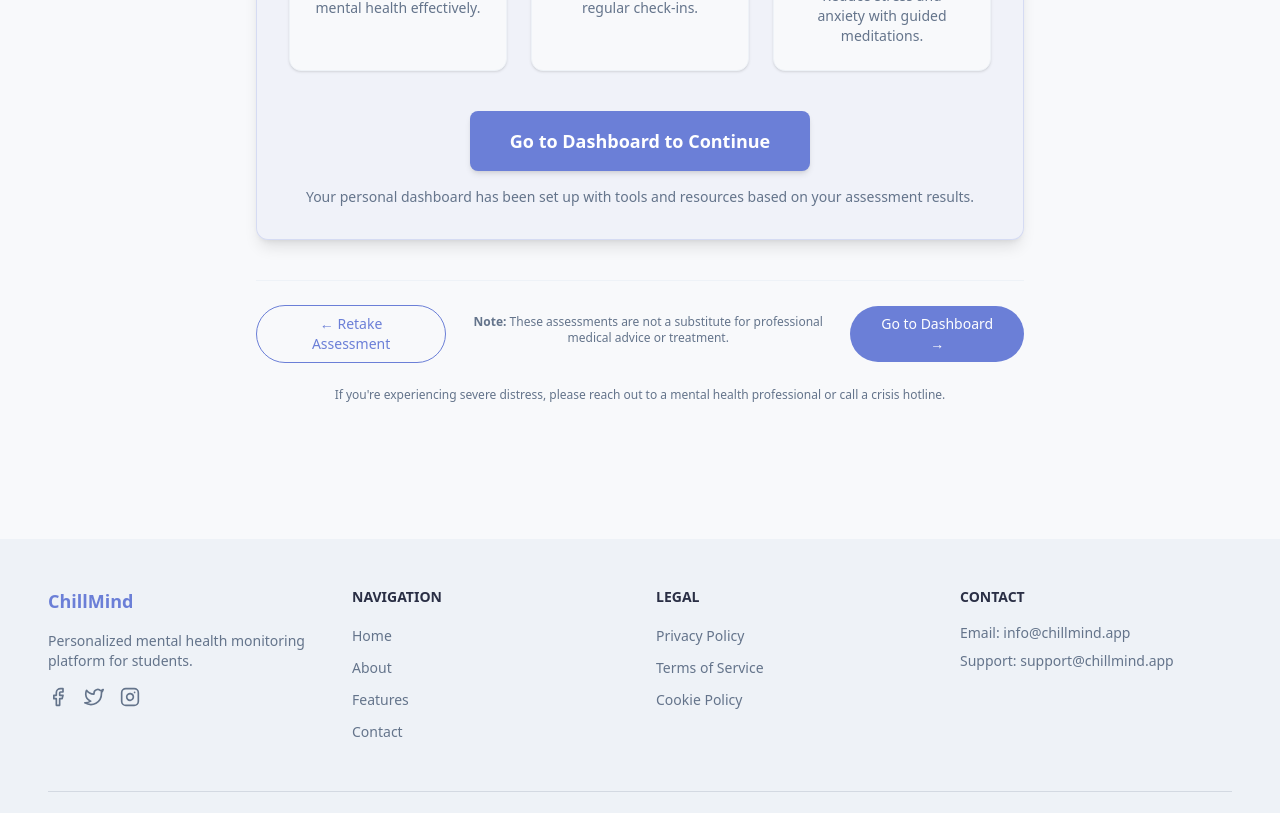
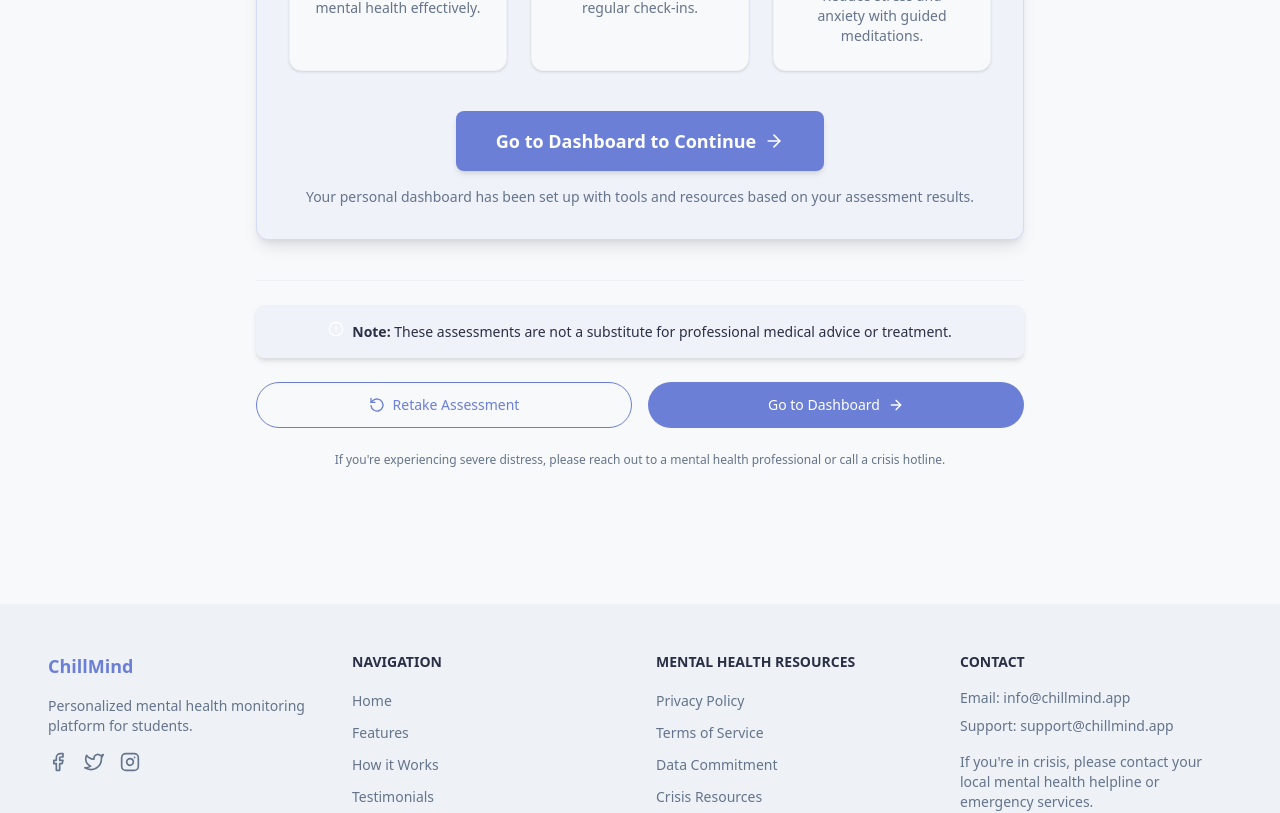
Before and after one commit to KrisnaSantosa15/chillmind-webapp, a Next.js app: page /onboarding/results in a window 1280 px wide. Shown: the part 1740-2553 px from the top of the page. Built offline with nearby package versions, Linux system fonts and the light colour scheme.

Commit message:
fix:enhance ux,loading button,layout,navigation

```diff
--- a/src/app/onboarding/demographics/page.tsx
+++ b/src/app/onboarding/demographics/page.tsx
@@ -380,8 +380,11 @@ export default function DemographicsPage() {
                     Previous
                   </Button>
                 </Link>
-                <Button variant="primary" type="submit" disabled={loading} isLoading={loading}>
+                <Button variant="primary" type="submit" disabled={loading} isLoading={loading} className='md:inline-block hidden'>
                   Continue to Depression Assessment
+                </Button>
+                <Button variant="primary" type="submit" disabled={loading} isLoading={loading} className='md:hidden '>
+                  Continue
                 </Button>
               </div>
             </form>
--- a/src/app/onboarding/gad7/page.tsx
+++ b/src/app/onboarding/gad7/page.tsx
@@ -232,7 +232,7 @@ export default function GAD7Page() {
                   className={!validated || loading ? "opacity-70 cursor-not-allowed" : ""}
                   isLoading={loading}
                 >
-                  Continue to Stress Assessment
+                  Continue
                 </Button>
               </div>
             </form>
--- a/src/app/onboarding/phq9/page.tsx
+++ b/src/app/onboarding/phq9/page.tsx
@@ -235,7 +235,7 @@ export default function PHQ9Page() {
                   className={!validated || loading ? "opacity-70 cursor-not-allowed" : ""}
                   isLoading={loading}
                 >
-                  Continue to Anxiety Assessment
+                  Continue
                 </Button>
               </div>
             </form>
--- a/src/app/onboarding/results/page.tsx
+++ b/src/app/onboarding/results/page.tsx
@@ -23,6 +23,37 @@ export default function ResultsPage() {
   const [demographics, setDemographics] = useState<DemographicData | null>(null);
   const [loaded, setLoaded] = useState(false);
   const [error, setError] = useState<string | null>(null);
+  const [loading, setLoading] = useState(false);
+
+  useEffect(() => {
+    // Scroll to current step in mobile view
+    const scrollToCurrentStep = () => {
+      const scrollContainer = document.getElementById("stepsScrollContainer");
+      const currentStep = document.getElementById("currentStep");
+
+      if (scrollContainer && currentStep) {
+        // Calculate the scroll position to center the current step
+        const containerWidth = scrollContainer.clientWidth;
+        const currentStepLeft = currentStep.offsetLeft;
+        const currentStepWidth = currentStep.clientWidth;
+        const scrollPosition = currentStepLeft - (containerWidth / 2) + (currentStepWidth / 2);
+
+        // Scroll to position with smooth behavior
+        scrollContainer.scrollTo({
+          left: scrollPosition,
+          behavior: "smooth"
+        });
+      }
+    };
+
+    // Execute after a small delay to ensure elements are rendered
+    const timeoutId = setTimeout(() => {
+      scrollToCurrentStep();
+    }, 100);
+
+    // Clean up timeout
+    return () => clearTimeout(timeoutId);
+  }, [loaded]); // Re-run when loaded state changes
 
   useEffect(() => {
     // Moved fallbackToTraditionalScoring inside useEffect to avoid recreating it on every render
@@ -220,6 +251,7 @@ export default function ResultsPage() {
     // Redirect to dashboard after all assessments
     // In a real app, this would first check if the user is logged in
     // and redirect to auth/register if they aren't
+    setLoading(true);
     router.push('/dashboard');
   };
 
@@ -466,11 +498,12 @@ export default function ResultsPage() {
 
               {/* Current step highlight card */}
               <div className="relative mb-2">
-                <div className="overflow-x-auto pb-3 scrollbar-hide">
+                <div className="overflow-x-auto pb-3 scrollbar-hide" id="stepsScrollContainer">
                   <div className="flex gap-2 w-max px-2">
                     {['Introduction', 'Demographics', 'Depression', 'Anxiety', 'Stress', 'Results'].map((step, index) => (
                       <div
                         key={index}
+                        id={index === 5 ? "currentStep" : `step-${index}`}
                         className={`flex items-center px-4 py-2 rounded-lg border transition-all ${
                           index === 5
                             ? 'bg-primary text-white border-primary min-w-[90px] scale-105 shadow-md'
@@ -498,7 +531,8 @@ export default function ResultsPage() {
               {/* Helper text */}
               <p className="text-[10px] text-center text-muted-foreground">
                 <span className="inline-flex items-center">
-                  <svg xmlns="http://www.w3.org/2000/svg" className="h-3 w-3 mr-1" fill="none" viewBox="0 0 24 24" stroke="currentColor">
+                  <svg xmlns="http://www.w3.org/2000/svg" className="h-3 w-3 mr-1" fill="none" viewBox="0 0 24 24" stroke="currentColor" strokeWidth="2" strokeLinecap="round" strokeLinejoin="round">
+                    <path d="M17 8l4 4m0 0l-4 4m4-4H3"></path>
                     <path strokeLinecap="round" strokeLinejoin="round" strokeWidth={2} d="M9 5l7 7-7 7" />
                   </svg>
                   Swipe to see all steps
@@ -842,26 +876,59 @@ export default function ResultsPage() {
             </div>
 
             <div className="text-center">
-              <button onClick={handleContinue} className="bg-primary hover:bg-primary/90 text-white font-semibold py-4 px-10 rounded-lg transition-colors text-lg shadow-md">
+              <button onClick={handleContinue} className="bg-primary hover:bg-primary/90 text-white font-semibold py-4 px-10 rounded-lg transition-colors text-lg shadow-md flex items-center mx-auto">
                 Go to Dashboard to Continue
+                <svg xmlns="http://www.w3.org/2000/svg" width="20" height="20" viewBox="0 0 24 24" fill="none" stroke="currentColor" strokeWidth="2" strokeLinecap="round" strokeLinejoin="round" className="ml-2">
+                  <path d="M5 12h14"></path>
+                  <path d="m12 5 7 7-7 7"></path>
+                </svg>
               </button>
               <p className="text-sm text-muted-foreground mt-4">Your personal dashboard has been set up with tools and resources based on your assessment results.</p>
             </div>
           </div>
 
-          {/* Footer Navigation - Styled better */}
+          {/* Footer Navigation - Redesigned for better mobile experience */}
           <div className="border-t border-muted pt-6 pb-10 mt-6">
-            <div className="flex justify-between items-center">
-              <Button variant="outline" onClick={handleRetakeAssessment} className="px-6 py-2 text-sm">
-                ← Retake Assessment
+            {/* Medical advice disclaimer card - improved contrast for light mode */}
+            <div className="bg-primary/5  rounded-lg p-4 mb-6 shadow-md">
+              <p className="text-center text-sm  font-medium">
+                <span className="inline-flex items-center justify-center mr-2">
+                  <svg xmlns="http://www.w3.org/2000/svg" width="16" height="16" viewBox="0 0 24 24" fill="none" stroke="currentColor" strokeWidth="2" strokeLinecap="round" strokeLinejoin="round" className="text-white">
+                    <circle cx="12" cy="12" r="10"></circle>
+                    <line x1="12" y1="8" x2="12" y2="12"></line>
+                    <line x1="12" y1="16" x2="12.01" y2="16"></line>
+                  </svg>
+                </span>
+                <strong>Note:</strong> These assessments are not a substitute for professional medical advice or treatment.
+              </p>
+            </div>
+
+            {/* Action buttons - stacked on mobile, side by side on larger screens */}
+            <div className="grid grid-cols-1 md:grid-cols-2 gap-4">
+              <Button
+                variant="outline"
+                onClick={handleRetakeAssessment}
+                className="flex items-center justify-center py-3 px-4 text-sm order-2 md:order-1"
+              >
+                <svg xmlns="http://www.w3.org/2000/svg" width="16" height="16" viewBox="0 0 24 24" fill="none" stroke="currentColor" strokeWidth="2" strokeLinecap="round" strokeLinejoin="round" className="mr-2">
+                  <path d="M3 2v6h6"></path>
+                  <path d="M3 13a9 9 0 1 0 3-7.7L3 8"></path>
+                </svg>
+                Retake Assessment
               </Button>
-              <div className="flex flex-col items-center mx-4 flex-grow">
-                <p className="text-xs text-muted-foreground mb-2 text-center max-w-sm">
-                  <strong>Note:</strong> These assessments are not a substitute for professional medical advice or treatment.
-                </p>
-              </div>
-              <Button variant="primary" onClick={handleContinue} className="px-6 py-2 text-sm">
-                Go to Dashboard →
+
+              <Button
+                variant="primary"
+                onClick={handleContinue}
+                disabled={loading}
+                isLoading={loading}
+                className="flex items-center justify-center py-3 px-4 text-sm order-1 md:order-2"
+              >
+                Go to Dashboard
+                <svg xmlns="http://www.w3.org/2000/svg" width="16" height="16" viewBox="0 0 24 24" fill="none" stroke="currentColor" strokeWidth="2" strokeLinecap="round" strokeLinejoin="round" className="ml-2">
+                  <path d="M5 12h14"></path>
+                  <path d="m12 5 7 7-7 7"></path>
+                </svg>
               </Button>
             </div>
 
--- a/src/app/page.tsx
+++ b/src/app/page.tsx
@@ -40,7 +40,7 @@ export default function Home() {
                     Begin Your Journey
                   </Button>
                 </Link>
-                <Link href="/features">
+                <Link href="#features">
                   <Button variant="outline" size="lg">
                     Learn More
                   </Button>
--- a/src/components/layout/Footer.tsx
+++ b/src/components/layout/Footer.tsx
@@ -34,19 +34,23 @@ const Footer: React.FC = () => {
         <div>
           <h4 className="text-sm font-bold uppercase text-foreground mb-4">Navigation</h4>
           <ul className="space-y-2">
-            <li><Link href="/" className="text-sm text-muted-foreground hover:text-primary">Home</Link></li>
-            <li><Link href="/about" className="text-sm text-muted-foreground hover:text-primary">About</Link></li>
-            <li><Link href="/features" className="text-sm text-muted-foreground hover:text-primary">Features</Link></li>
-            <li><Link href="/contact" className="text-sm text-muted-foreground hover:text-primary">Contact</Link></li>
+            <li><a href="#hero" className="text-sm text-muted-foreground hover:text-primary">Home</a></li>
+            <li><a href="#features" className="text-sm text-muted-foreground hover:text-primary">Features</a></li>
+            <li><a href="#how-it-works" className="text-sm text-muted-foreground hover:text-primary">How it Works</a></li>
+            <li><a href="#testimonials" className="text-sm text-muted-foreground hover:text-primary">Testimonials</a></li>
+            <li><a href="#tips" className="text-sm text-muted-foreground hover:text-primary">Wellness Tips</a></li>
+            <li><a href="#faq" className="text-sm text-muted-foreground hover:text-primary">FAQ</a></li>
           </ul>
         </div>
 
         <div>
-          <h4 className="text-sm font-bold uppercase text-foreground mb-4">Legal</h4>
+          <h4 className="text-sm font-bold uppercase text-foreground mb-4">Mental Health Resources</h4>
           <ul className="space-y-2">
             <li><Link href="/privacy" className="text-sm text-muted-foreground hover:text-primary">Privacy Policy</Link></li>
             <li><Link href="/terms" className="text-sm text-muted-foreground hover:text-primary">Terms of Service</Link></li>
-            <li><Link href="/cookies" className="text-sm text-muted-foreground hover:text-primary">Cookie Policy</Link></li>
+            <li><Link href="/data-commitment" className="text-sm text-muted-foreground hover:text-primary">Data Commitment</Link></li>
+            <li><Link href="/crisis-resources" className="text-sm text-muted-foreground hover:text-primary">Crisis Resources</Link></li>
+            <li><Link href="/accessibility" className="text-sm text-muted-foreground hover:text-primary">Accessibility</Link></li>
           </ul>
         </div>
 
@@ -54,7 +58,9 @@ const Footer: React.FC = () => {
           <h4 className="text-sm font-bold uppercase text-foreground mb-4">Contact</h4>
           <ul className="space-y-2">
             <li className="text-sm text-muted-foreground">Email: info@chillmind.app</li>
-            <li className="text-sm text-muted-foreground">Support: support@chillmind.app</li>
+            <li className="text-sm text-muted-foreground">Support: support@chillmind.app</li>            <li className="text-sm text-muted-foreground mt-4">
+              If you&apos;re in crisis, please contact your local mental health helpline or emergency services.
+            </li>
           </ul>
         </div>
       </div>
```
